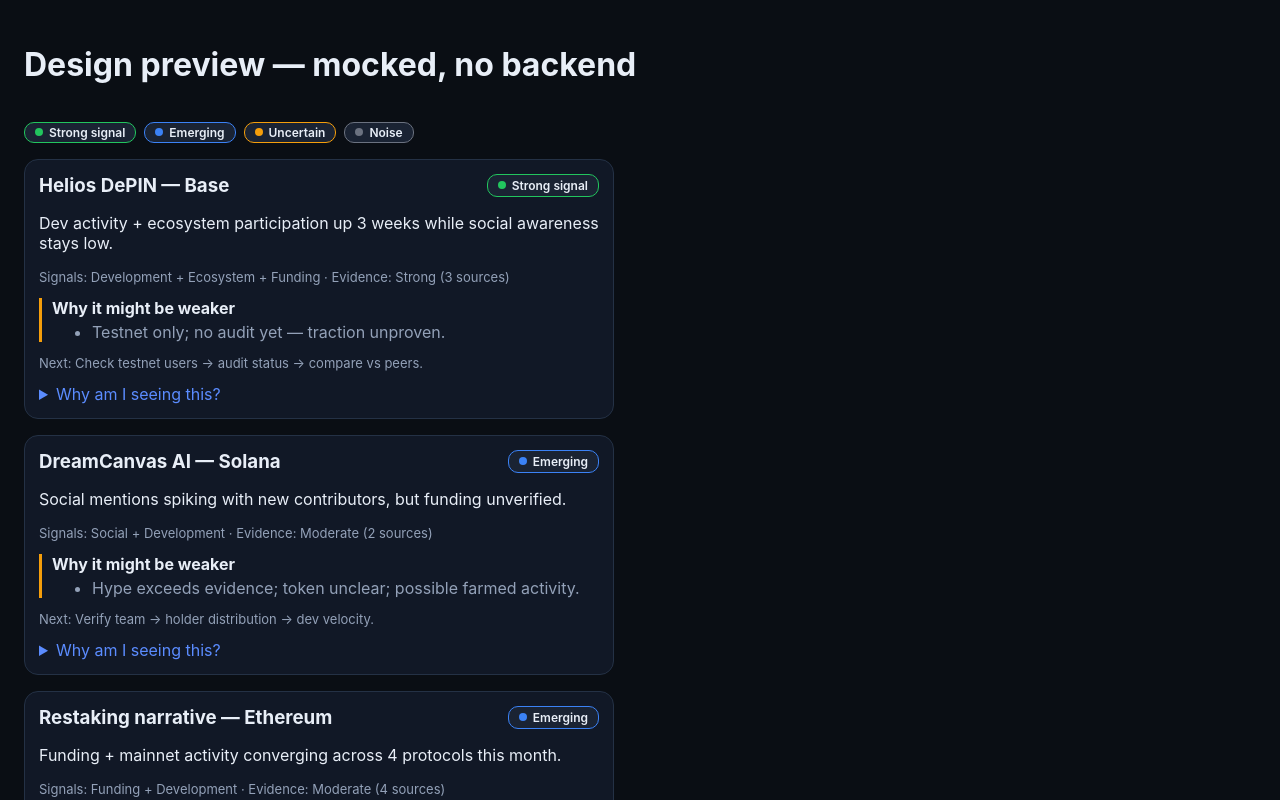
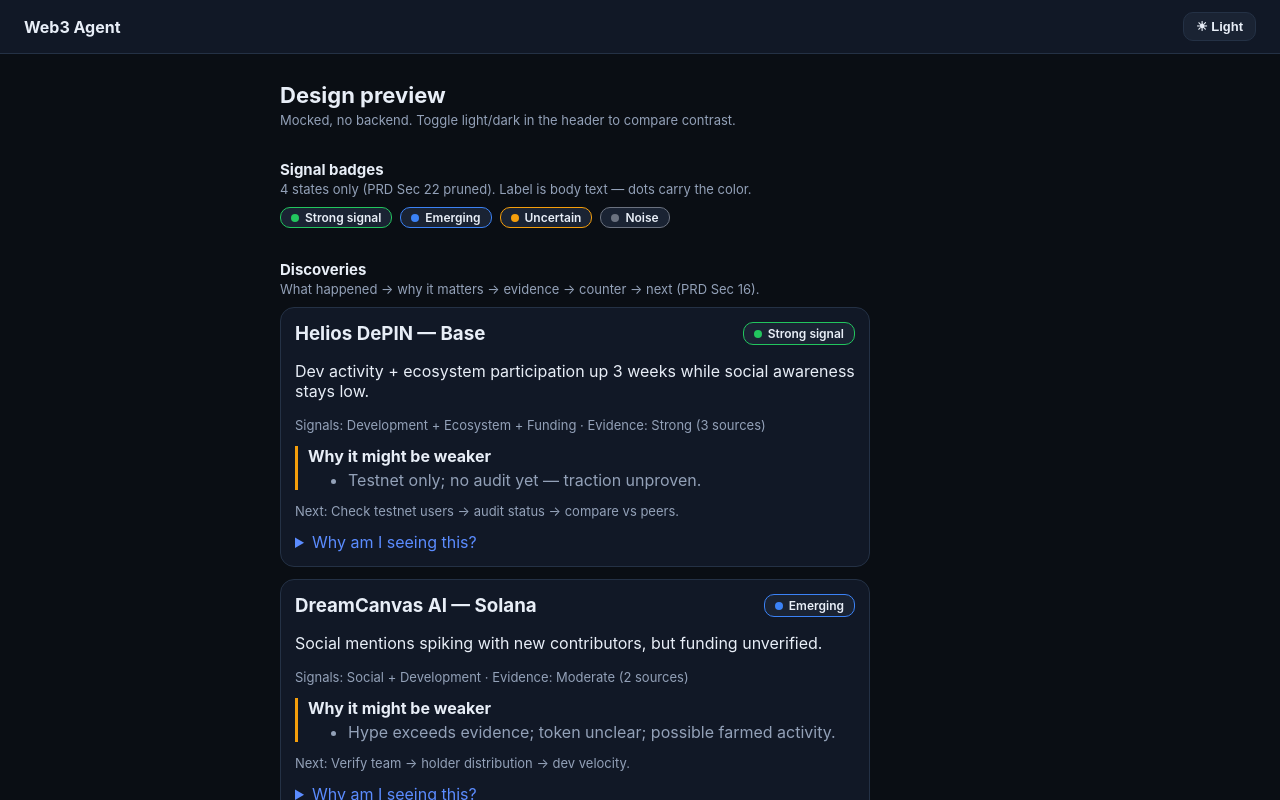
Before and after one commit to Precious08/web3-agent, a Next.js app in the folder apps/web/: page /design in a window 1280 px wide. Shown: the top 800 px of the page. Built offline with nearby package versions, Linux system fonts and the light colour scheme.

Commit message:
feat: refine /design with sections, add persisted dark/light toggle

```diff
--- /dev/null
+++ b/apps/web/app/ThemeToggle.tsx
@@ -0,0 +1,42 @@
+"use client";
+
+import { useEffect, useState } from "react";
+
+export default function ThemeToggle() {
+  const [theme, setTheme] = useState<"dark" | "light">("dark");
+
+  useEffect(() => {
+    const saved = localStorage.getItem("web3-theme");
+    const next = saved === "light" ? "light" : "dark";
+    setTheme(next);
+    document.documentElement.dataset.theme = next;
+  }, []);
+
+  function toggle() {
+    const next = theme === "dark" ? "light" : "dark";
+    setTheme(next);
+    document.documentElement.dataset.theme = next;
+    localStorage.setItem("web3-theme", next);
+  }
+
+  return (
+    <button
+      onClick={toggle}
+      aria-pressed={theme === "light"}
+      aria-label={theme === "dark" ? "Switch to light mode" : "Switch to dark mode"}
+      title={theme === "dark" ? "Switch to light mode" : "Switch to dark mode"}
+      style={{
+        padding: "6px 12px",
+        borderRadius: "var(--radius-sm)",
+        border: "1px solid var(--border)",
+        background: "var(--surface-2)",
+        color: "var(--text)",
+        cursor: "pointer",
+        fontSize: 13,
+        fontWeight: 600,
+      }}
+    >
+      {theme === "dark" ? "☀ Light" : "☾ Dark"}
+    </button>
+  );
+}
--- a/apps/web/app/design/page.tsx
+++ b/apps/web/app/design/page.tsx
@@ -1,4 +1,4 @@
-// /design preview — 3 hardcoded mocks (no backend). Phase 1 exit: badges + cards + compare + fact/take render from these.
+// /design preview — 3 hardcoded mocks (no backend).
 import {
   SignalBadge,
   DiscoveryCard,
@@ -43,28 +43,63 @@
   },
 ];
 
+function Section({ title, hint, children }: { title: string; hint: string; children: React.ReactNode }) {
+  return (
+    <section style={{ display: "grid", gap: 10 }}>
+      <div>
+        <h2 style={{ margin: "8px 0 2px", fontSize: 15, color: "var(--text)" }}>{title}</h2>
+        <p style={{ margin: 0, fontSize: 13, color: "var(--text-muted)" }}>{hint}</p>
+      </div>
+      {children}
+    </section>
+  );
+}
+
 export default function DesignPage() {
   return (
-    <main style={{ padding: 24, display: "grid", gap: 16 }}>
-      <h1>Design preview — mocked, no backend</h1>
-      <div style={{ display: "flex", gap: 8 }}>
+    <main style={{ padding: "24px 24px 48px", display: "grid", gap: 24, maxWidth: 720, margin: "0 auto" }}>
+      <div>
+        <h1 style={{ margin: "4px 0", fontSize: 22 }}>Design preview</h1>
+        <p style={{ margin: 0, fontSize: 13, color: "var(--text-muted)" }}>
+          Mocked, no backend. Toggle light/dark in the header to compare contrast.
+        </p>
+      </div>
+
+      <Section title="Signal badges" hint="4 states only (PRD Sec 22 pruned). Label is body text — dots carry the color.">
+        <div style={{ display: "flex", gap: 8, flexWrap: "wrap" }}>
           <SignalBadge state="strong" />
           <SignalBadge state="emerging" />
           <SignalBadge state="uncertain" />
           <SignalBadge state="noise" />
         </div>
+      </Section>
+
+      <Section title="Discoveries" hint="What happened → why it matters → evidence → counter → next (PRD Sec 16).">
+        <div style={{ display: "grid", gap: 12 }}>
           {MOCKS.map((m) => (
             <DiscoveryCard key={m.id} item={m} />
           ))}
+        </div>
+      </Section>
+
+      <Section title="Fact / Take / Unknown" hint="3-way quality split (PRD Sec 23 pruned).">
+        <div style={{ border: "1px solid var(--border)", borderRadius: "var(--radius-lg)", padding: 14, background: "var(--surface)" }}>
           <FactTakeUnknown
             fact="Helios testnet launched 18 days ago (docs + GitHub)."
             take="Early dev + ecosystem convergence is worth investigating."
             unknown="Mainnet date, token, audit status unconfirmed."
           />
+        </div>
+      </Section>
+
+      <Section title="Compare (2-way)" hint="Projects only in MVP (PRD Sec 21 pruned).">
+        <div style={{ border: "1px solid var(--border)", borderRadius: "var(--radius-lg)", padding: 14, background: "var(--surface)" }}>
           <CompareTable2Way
             a={{ Development: "Strong", Ecosystem: "High", Funding: "Seed" }}
             b={{ Development: "Moderate", Ecosystem: "Early", Funding: "Unverified" }}
           />
+        </div>
+      </Section>
     </main>
   );
 }
--- a/apps/web/app/layout.tsx
+++ b/apps/web/app/layout.tsx
@@ -1,15 +1,38 @@
 import type { Metadata } from "next";
 import "./globals.css";
+import ThemeToggle from "./ThemeToggle";
 
 export const metadata: Metadata = {
   title: "Web3 Agent — Design Preview",
   description: "Phase 1 design preview (/design), dark-first with light toggle.",
 };
 
+const THEME_SCRIPT = `(function(){try{var t=localStorage.getItem("web3-theme");document.documentElement.dataset.theme=(t==="light"?"light":"dark")}catch(e){document.documentElement.dataset.theme="dark"}})();`;
+
 export default function RootLayout({ children }: { children: React.ReactNode }) {
   return (
-    <html lang="en" data-theme="dark">
-      <body>{children}</body>
+    <html lang="en" data-theme="dark" suppressHydrationWarning>
+      <head>
+        <script dangerouslySetInnerHTML={{ __html: THEME_SCRIPT }} />
+      </head>
+      <body>
+        <header
+          style={{
+            display: "flex",
+            alignItems: "center",
+            justifyContent: "space-between",
+            padding: "12px 24px",
+            borderBottom: "1px solid var(--border)",
+            background: "var(--surface)",
+          }}
+        >
+          <a href="/" style={{ fontWeight: 700, textDecoration: "none", color: "var(--text)" }}>
+            Web3 Agent
+          </a>
+          <ThemeToggle />
+        </header>
+        {children}
+      </body>
     </html>
   );
 }
```
Lines whose indentation alone changed are shown as unchanged.
